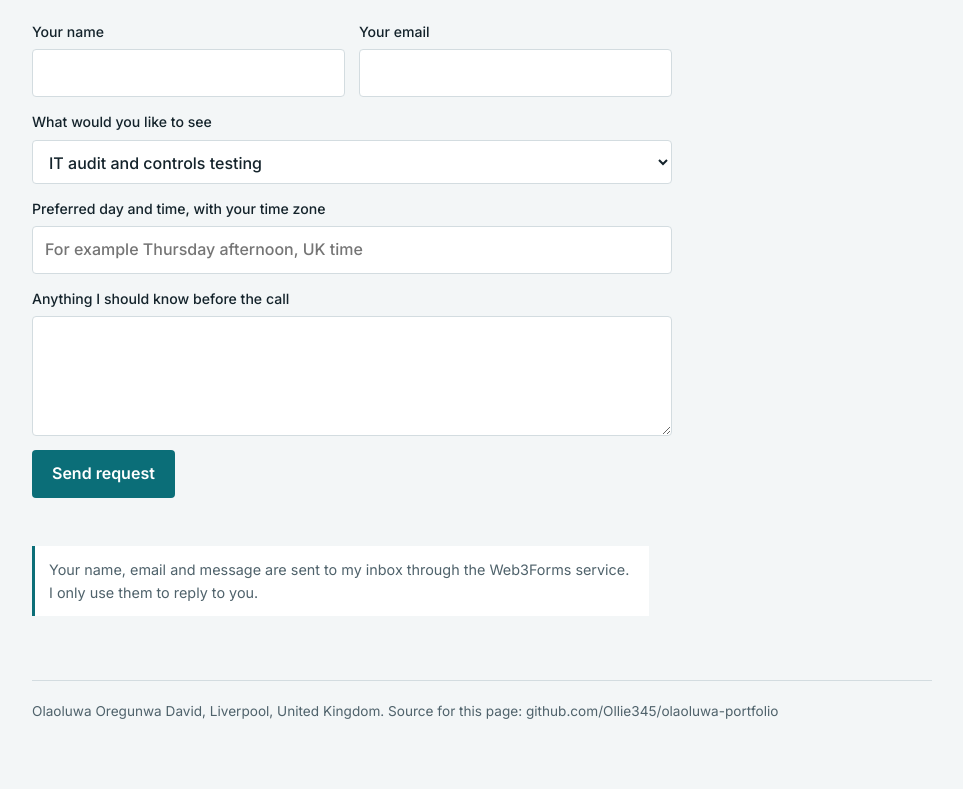
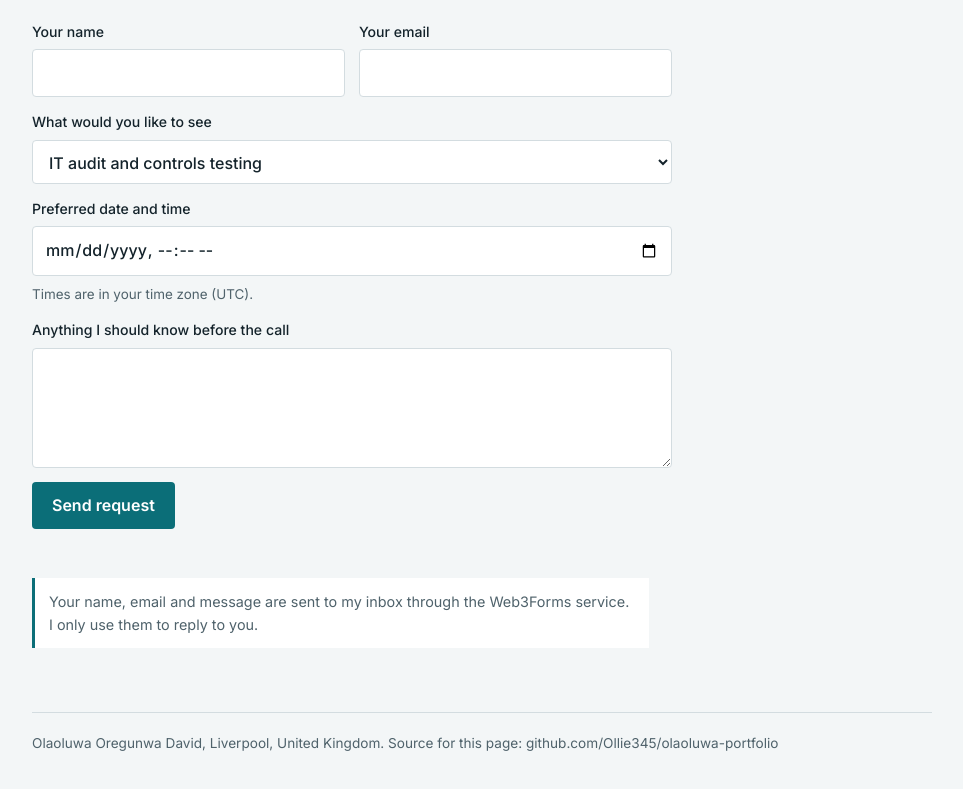
Before and after one commit to Ollie345/olaoluwa-portfolio, a plain HTML site: page index.html in a window 1280 px wide. Shown: the part 10224-11013 px from the top of the page, without its empty margins (158-1121 px from the left). Drawn offline with Linux system fonts and the light colour scheme.

Commit message:
Use a date-time picker for the walkthrough form
Co-Authored-By: Claude Sonnet 5.5 <noreply@anthropic.com>

Claude-Session: https://claude.ai/code/session_01UVGZeanabsAmsWy9vstqYZ

```diff
--- a/index.html
+++ b/index.html
@@ -412,7 +412,8 @@ Authorization: Bearer &lt;api key&gt;
           <option>A mix, or something else</option>
         </select>
       </label>
-      <label for="req-when">Preferred day and time, with your time zone<input id="req-when" name="preferred_time" type="text" placeholder="For example Thursday afternoon, UK time"></label>
+      <label for="req-when">Preferred date and time<input id="req-when" name="preferred_time" type="datetime-local" step="900"></label>
+      <p id="req-tz" style="margin:-6px 0 0;font-size:.84rem;color:var(--muted)">Times are in your own time zone.</p>
       <label for="req-msg">Anything I should know before the call<textarea id="req-msg" name="message" required></textarea></label>
       <button class="btn" type="submit" id="req-btn">Send request</button>
       <p id="req-status" role="status" aria-live="polite"></p>
@@ -429,12 +430,20 @@ Authorization: Bearer &lt;api key&gt;
 (function(){
   var form=document.getElementById('req-form'); if(!form) return;
   var btn=document.getElementById('req-btn'), st=document.getElementById('req-status');
+  var tz='UTC'; try{ tz=Intl.DateTimeFormat().resolvedOptions().timeZone||'UTC'; }catch(e){}
+  var when=document.getElementById('req-when'), tzNote=document.getElementById('req-tz');
+  if(tzNote) tzNote.textContent='Times are in your time zone ('+tz+').';
+  if(when){ var n=new Date(); n.setMinutes(Math.ceil(n.getMinutes()/15)*15,0,0); n.setMinutes(n.getMinutes()-n.getTimezoneOffset()); when.min=n.toISOString().slice(0,16); }
   form.addEventListener('submit',function(e){
     e.preventDefault();
     st.className=''; st.textContent='';
     if(!form.checkValidity()){ form.reportValidity(); return; }
     btn.disabled=true; btn.textContent='Sending...';
     var data=Object.fromEntries(new FormData(form).entries());
+    if(data.preferred_time){
+      var d=new Date(data.preferred_time);
+      if(!isNaN(d)){ data.preferred_time=d.toLocaleString('en-GB',{weekday:'short',day:'numeric',month:'short',year:'numeric',hour:'2-digit',minute:'2-digit'})+' ('+tz+')'; }
+    } else { delete data.preferred_time; }
     fetch('https://api.web3forms.com/submit',{method:'POST',headers:{'Content-Type':'application/json','Accept':'application/json'},body:JSON.stringify(data)})
       .then(function(r){return r.json();})
       .then(function(j){
```
